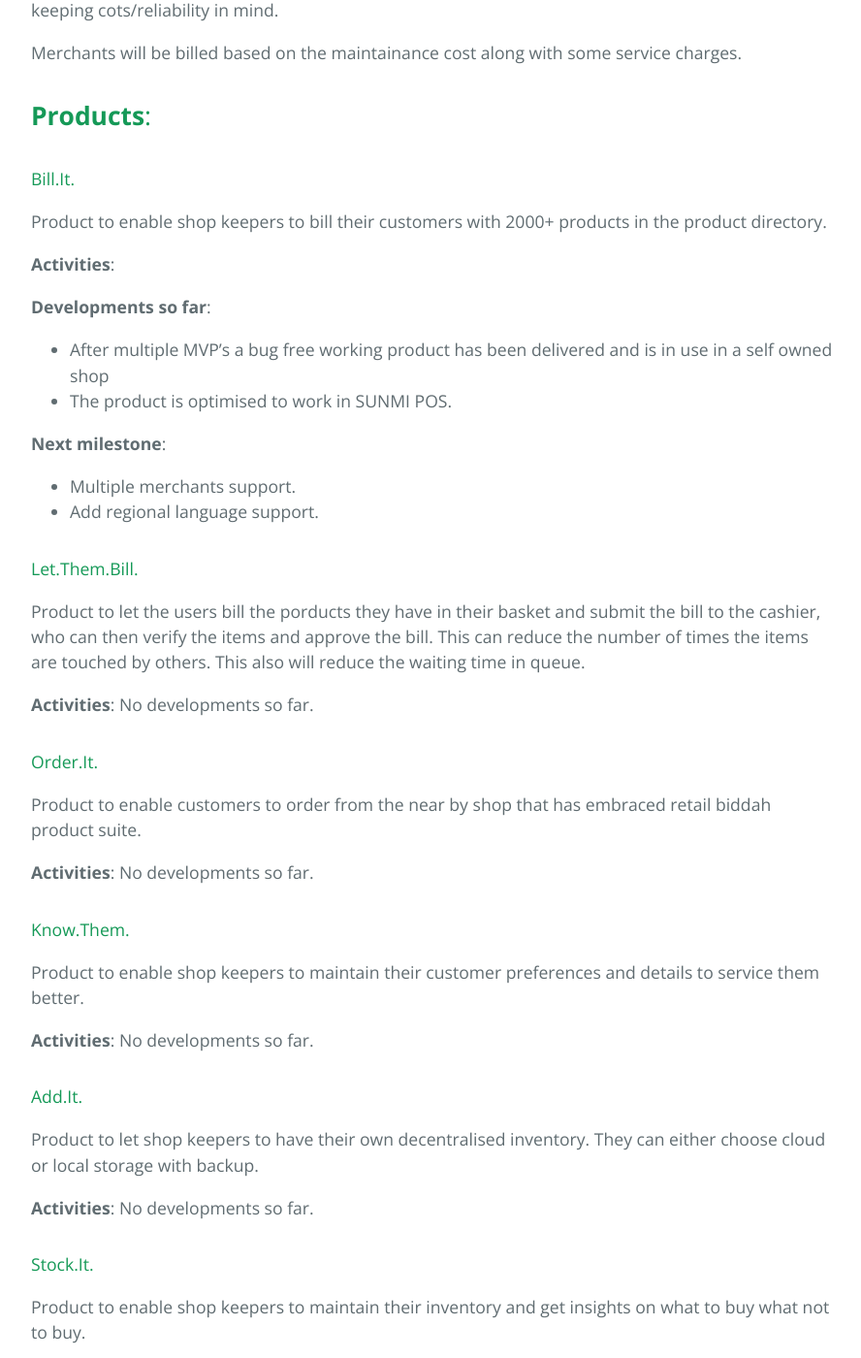
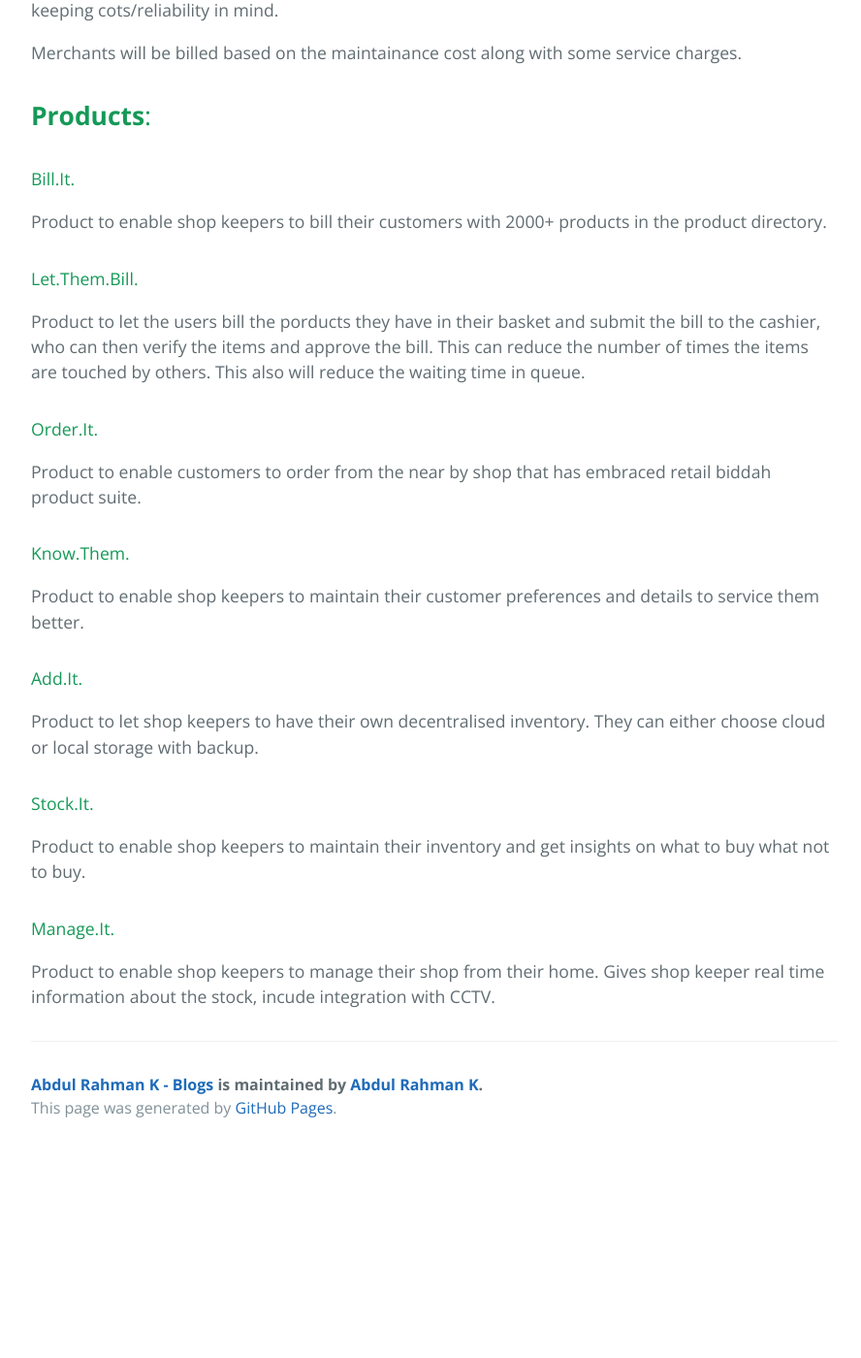
Before and after one commit to abdulrahmank/abdulrahmank.github.io, a Jekyll site: the page built from _posts/2020-10-10-retail-biddah.markdown, in a window 1280 px wide and 1400 px high, scrolled down 1905 px. Shown: the whole window at 97% size, without its empty margins (192-1080 px from the left). Built offline with Jekyll 4.4.1, drawn with Linux system fonts in a browser that asks for light colours; after the commit the page ends 3091 px from its top, so only the background shows below that; some of the changed text lies outside the part shown.

Commit message:
Remove development information from retail biddah

```diff
--- a/_posts/2020-10-10-retail-biddah.markdown
+++ b/_posts/2020-10-10-retail-biddah.markdown
@@ -48,58 +48,23 @@ Merchants will be billed based on the maintainance cost along with some service
 ## **Products**:
 
 #### Bill.It.
-
 Product to enable shop keepers to bill their customers with 2000+ products in the product directory.
 
-**Activities**:
-
-__Developments so far__:
-- After multiple MVP's a bug free working product has been delivered and is in use in a self owned shop
-- The product is optimised to work in SUNMI POS.
-
-__Next milestone__:
-- Multiple merchants support.
-- Add regional language support.
-
 #### Let.Them.Bill.
-
 Product to let the users bill the porducts they have in their basket and submit the bill to the cashier, who can then verify the items and approve the bill.
 This can reduce the number of times the items are touched by others. This also will reduce the waiting time in queue.
 
-**Activities**:
-No developments so far.
-
 #### Order.It.
-
 Product to enable customers to order from the near by shop that has embraced retail biddah product suite.
 
-**Activities**:
-No developments so far.
-
 #### Know.Them.
-
 Product to enable shop keepers to maintain their customer preferences and details to service them better.
 
-**Activities**:
-No developments so far.
-
 #### Add.It.
-
 Product to let shop keepers to have their own decentralised inventory. They can either choose cloud or local storage with backup.
 
-**Activities**:
-No developments so far.
-
 #### Stock.It.
-
 Product to enable shop keepers to maintain their inventory and get insights on what to buy what not to buy.
 
-**Activities**:
-No developments so far.
-
 #### Manage.It.
-
 Product to enable shop keepers to manage their shop from their home. Gives shop keeper real time information about the stock, incude integration with CCTV.
-
-**Activities**:
-No developments so far.
```
